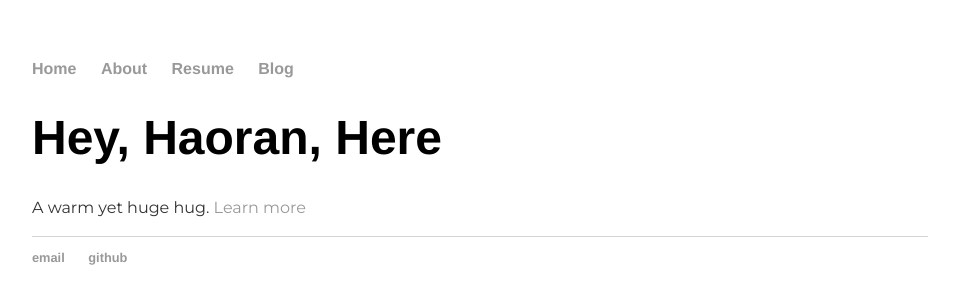
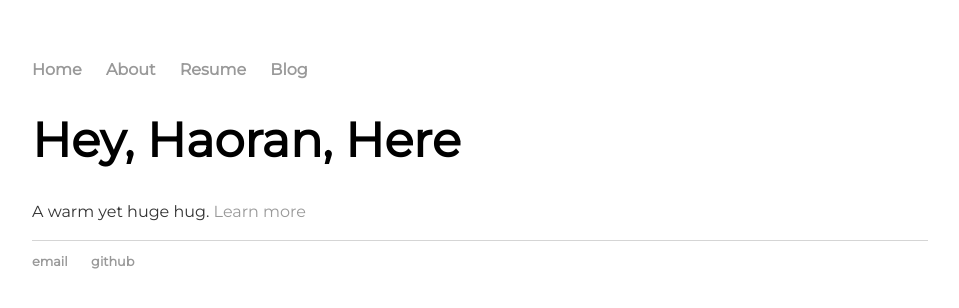
Before and after one commit to zhuwhr/zhuwhr.github.io, a Jekyll site: the page built from index.html, in a window 1280 px wide. Shown: the top 308 px of the page, without its empty margins (160-1119 px from the left). Built offline with Jekyll 4.4.1, drawn with Linux system fonts in a browser that asks for light colours.

Commit message:
update fonts again

```diff
--- a/css/main.css
+++ b/css/main.css
@@ -6,7 +6,7 @@ body {
     font-family:'Montserrat',sans-serif;
 }
 nav ul, footer ul {
-    font-family:'Helvetica', 'Arial', 'Sans-Serif';
+    font-family:'Montserrat',sans-serif;
     padding: 0px;
     list-style: none;
     font-weight: bold;
@@ -24,7 +24,7 @@ a:hover {
 }
 h1 {
     font-size: 3em;
-    font-family:'Helvetica', 'Arial', 'Sans-Serif';
+    font-family:'Montserrat',sans-serif;
 }
 p {
     font-size: 1em;
```
